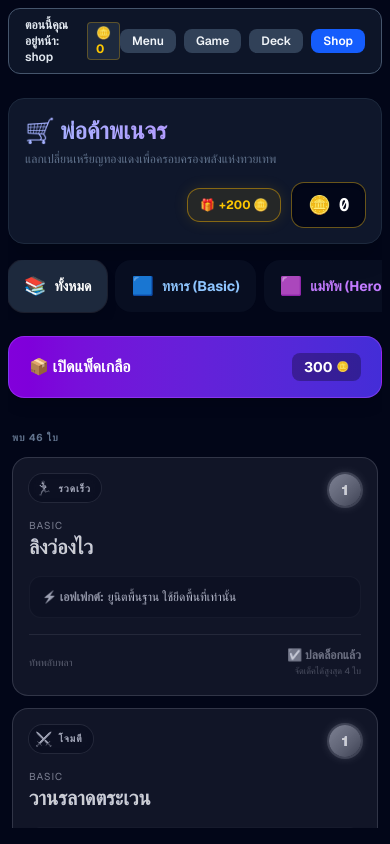
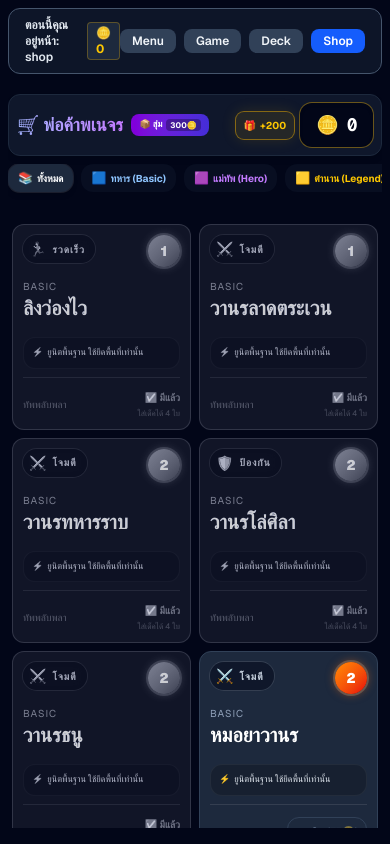
Before and after one commit to Alakok77/Game-Demo, a Next.js app: page /shop in a window 390 px wide. Built offline with nearby package versions, Linux system fonts and the light colour scheme.

Commit message:
style: Compress menu and shop layouts to fit on a single screen without parent scrolling

```diff
--- a/app/shop/page.tsx
+++ b/app/shop/page.tsx
@@ -105,7 +105,7 @@ const CardVisualizer = ({
     <motion.div
       layout
       whileHover={!isOwned ? { scale: 0.98, y: -4 } : {}}
-      className={`group relative flex flex-col rounded-2xl border p-4 transition-all overflow-hidden ${bgClass}`}
+      className={`group relative flex flex-col rounded-xl sm:rounded-2xl border p-2.5 sm:p-4 transition-all overflow-hidden ${bgClass}`}
     >
       {shimmer && !isOwned && (
         <div className="pointer-events-none absolute inset-0 -translate-x-[150%] animate-[shimmer_3s_infinite] bg-gradient-to-r from-transparent via-white/5 to-transparent skew-x-12" />
@@ -129,18 +129,18 @@ const CardVisualizer = ({
       </div>
 
       {/* Structural Ability Block */}
-      <div className="flex-1 bg-black/20 rounded-xl p-3 border border-white/5 flex flex-col gap-2 z-10 mb-4 h-[110px] overflow-hidden group-hover:overflow-y-auto custom-scrollbar">
+      <div className="flex-1 bg-black/20 rounded-xl p-2 sm:p-3 border border-white/5 flex flex-col gap-1 sm:gap-2 z-10 mb-2 sm:mb-4 sm:h-[110px] overflow-hidden group-hover:overflow-y-auto custom-scrollbar">
         {parsed.effect && (
-          <div className="text-xs text-slate-200"><span className="text-indigo-300 font-bold mr-1">⚡ เอฟเฟกต์:</span>{parsed.effect}</div>
+          <div className="text-[9px] sm:text-xs text-slate-200"><span className="text-indigo-300 font-bold mr-1">⚡</span>{parsed.effect}</div>
         )}
         {parsed.condition && (
-          <div className="text-xs text-slate-300"><span className="text-amber-300 font-bold mr-1">⚠️ เงื่อนไข:</span>{parsed.condition}</div>
+          <div className="text-[9px] sm:text-xs text-slate-300"><span className="text-amber-300 font-bold mr-1">⚠️</span>{parsed.condition}</div>
         )}
         {parsed.result && (
-          <div className="text-xs text-emerald-200 font-medium"><span className="text-emerald-400 font-bold mr-1">✨ ผลลัพธ์:</span>{parsed.result}</div>
+          <div className="text-[9px] sm:text-xs text-emerald-200 font-medium"><span className="text-emerald-400 font-bold mr-1">✨</span>{parsed.result}</div>
         )}
         {!parsed.effect && !parsed.condition && !parsed.result && (
-          <div className="text-xs text-slate-400 italic">ไม่มีความสามารถพิเศษ</div>
+          <div className="text-[9px] sm:text-xs text-slate-400 italic">ไม่มีความสามารถพิเศษ</div>
         )}
       </div>
 
@@ -152,24 +152,24 @@ const CardVisualizer = ({
 
         {isOwned ? (
           <div className="flex flex-col items-end">
-            <span className="text-xs font-bold text-emerald-400 mb-0.5">✅ ปลดล็อกแล้ว</span>
-            <span className="text-[9px] text-emerald-500/70">จัดเด็คได้สูงสุด {maxCopies} ใบ</span>
+            <span className="text-[10px] sm:text-xs font-bold text-emerald-400 mb-0.5">✅ มีแล้ว</span>
+            <span className="text-[8px] sm:text-[9px] text-emerald-500/70">ใส่เด็คได้ {maxCopies} ใบ</span>
           </div>
         ) : (
           <motion.button
             whileTap={canAfford ? { scale: 0.9, y: 2 } : {}}
             onClick={handleBuy}
             disabled={!canAfford}
-            className={`px-4 py-2 rounded-xl text-xs font-bold transition-all flex items-center gap-1.5 shadow-lg ${
+            className={`px-2 sm:px-4 py-1.5 sm:py-2 rounded-xl text-[10px] sm:text-xs font-bold transition-all flex items-center gap-1 shadow-lg ${
               canAfford
                 ? "bg-slate-100 text-slate-900 hover:bg-white ring-2 ring-transparent hover:ring-indigo-400/50"
                 : "bg-slate-800 text-slate-500 cursor-not-allowed border border-slate-700 shadow-none"
             }`}
           >
             {canAfford ? (
-              <>กดซื้อ <span className="bg-slate-200 px-1.5 py-0.5 rounded-md text-[10px] text-slate-800 flex items-center">{price} 🪙</span></>
+               <>ซื้อ <span className="bg-slate-200 px-1 py-0.5 rounded-md text-[9px] sm:text-[10px] text-slate-800 flex items-center leading-none">{price} 🪙</span></>
             ) : (
-              <>แพงไป <span className="opacity-50">({price} 🪙)</span></>
+               <>ขาดเงิน <span className="opacity-50">({price}🪙)</span></>
             )}
           </motion.button>
         )}
@@ -263,21 +263,34 @@ export default function ShopPage() {
 
         <div className="flex-1 overflow-y-auto custom-scrollbar flex flex-col">
           {/* ── Header Mobile-First ── */}
-          <div className="mb-4 mt-2 md:mb-6 rounded-2xl bg-slate-900 border border-slate-800 p-4 shadow-xl flex flex-col md:flex-row md:items-center justify-between gap-4 flex-shrink-0">
-          <div>
-            <h1 className="text-2xl md:text-3xl font-black bg-gradient-to-r from-indigo-300 to-purple-400 bg-clip-text text-transparent">🛒 พ่อค้าพเนจร</h1>
-            <p className="text-xs md:text-sm text-slate-500 mt-1">แลกเปลี่ยนเหรียญทองแดงเพื่อครอบครองพลังแห่งทวยเทพ</p>
+          <div className="mb-2 mt-1 md:mb-6 rounded-xl md:rounded-2xl bg-slate-900 border border-slate-800 p-2 sm:p-4 shadow-md flex flex-row items-center justify-between gap-2 flex-shrink-0">
+          <div className="flex-1 min-w-0">
+            <div className="flex items-center gap-2">
+              <h1 className="text-lg md:text-3xl font-black bg-gradient-to-r from-indigo-300 to-purple-400 bg-clip-text text-transparent truncate">🛒 พ่อค้าพเนจร</h1>
+              {/* Inline Pack Button to save vertical space on mobile */}
+              <button
+                onClick={handleBuyPack}
+                disabled={isRolling || profile.coins < 300}
+                className="flex sm:hidden items-center gap-1 rounded-lg bg-gradient-to-r from-purple-700 to-indigo-700 px-2 py-1 font-bold text-white active:scale-95 transition-all text-[9px]"
+              >
+                <span>📦 สุ่ม</span>
+                <span className="bg-black/30 px-1 rounded flex items-center text-[8px]">
+                  300🪙
+                </span>
+              </button>
+            </div>
+            <p className="hidden sm:block text-xs md:text-sm text-slate-500 mt-1">แลกเปลี่ยนเหรียญทองแดงเพื่อครอบครองพลังแห่งทวยเทพ</p>
           </div>
 
-          <div className="flex items-center gap-3 self-end md:self-auto">
+          <div className="flex items-center gap-1.5 shrink-0">
             {canClaimDaily && (
               <motion.button
                 whileHover={{ scale: 1.05 }}
                 whileTap={{ scale: 0.95 }}
                 onClick={handleClaimDaily}
-                className="rounded-xl bg-yellow-500/10 px-3 py-2 text-xs md:text-sm font-bold text-yellow-400 ring-1 ring-yellow-500/50 hover:bg-yellow-500/20 shadow-[0_0_15px_rgba(234,179,8,0.15)] flex items-center gap-1"
+                className="rounded-lg bg-yellow-500/10 px-2 py-1.5 text-[10px] md:text-sm font-bold text-yellow-400 ring-1 ring-yellow-500/50 hover:bg-yellow-500/20 shadow-[0_0_15px_rgba(234,179,8,0.15)] flex items-center gap-1"
               >
-                <span>🎁</span> <span className="hidden md:inline">รับเงินฟรี</span> +200 🪙
+                <span>🎁</span> <span className="hidden md:inline">รับเงินฟรี</span> +200 <span className="hidden sm:inline">🪙</span>
               </motion.button>
             )}
             <div className="flex items-center gap-2 rounded-xl bg-slate-950 px-4 py-2 ring-1 ring-yellow-500/40 shadow-inner">
@@ -306,13 +319,13 @@ export default function ShopPage() {
                   <button
                     key={f.id}
                     onClick={() => setFilter(f.id as any)}
-                    className={`rounded-2xl px-4 py-3 text-sm md:text-base font-bold transition-all flex items-center gap-2 ${
+                    className={`rounded-xl px-2.5 py-1.5 text-[10px] md:text-base font-bold transition-all flex items-center gap-1 shrink-0 ${
                       filter === f.id
-                        ? "bg-slate-800 text-white shadow-lg ring-1 ring-white/10"
+                        ? "bg-slate-800 text-white shadow-md ring-1 ring-white/10"
                         : "bg-slate-900/50 text-slate-500 hover:bg-slate-800/80 hover:text-slate-300"
                     }`}
                   >
-                    <span className="text-lg">{f.icon}</span>
+                    <span className="text-xs sm:text-lg">{f.icon}</span>
                     <span className={filter === f.id ? "text-white" : f.color}>{f.label}</span>
                   </button>
                 ))}
@@ -344,24 +357,9 @@ export default function ShopPage() {
             </motion.div>
           </div>
 
-          {/* Mobile Pack Banner (Visible only on very small screens if needed, otherwise hidden to save space, but let's just make it block sm:flex anyway) */}
-          <button
-              onClick={handleBuyPack}
-              disabled={isRolling || profile.coins < 300}
-              className="sm:hidden w-full flex items-center justify-between rounded-2xl bg-gradient-to-r from-purple-700 to-indigo-700 px-5 py-4 font-bold text-white active:scale-95 transition-all shadow-lg border border-purple-500/50"
-            >
-              <span className="text-base flex items-center gap-2">📦 เปิดแพ็คเกลือ</span>
-              <span className="bg-black/30 px-3 py-1 rounded-lg text-sm flex items-center gap-1">
-                300 <span className="text-[10px]">🪙</span>
-              </span>
-          </button>
-
           {/* ── Main Shop Grid ── */}
-          <div className="mt-4 px-1">
-            <div className="text-[10px] sm:text-xs font-bold text-slate-500 uppercase tracking-widest mb-3">
-              พบ {filteredCards.length} ใบ
-            </div>
-            <div className="grid grid-cols-1 sm:grid-cols-2 xl:grid-cols-3 gap-3 md:gap-4">
+          <div className="mt-2 px-1">
+            <div className="grid grid-cols-2 md:grid-cols-2 xl:grid-cols-3 gap-2 md:gap-4">
               {filteredCards.map((card) => {
                 const isOwned = ownedIds.includes(card.templateId);
                 const price = getCardPrice(card.tier, card.unlockLevel);
```
Also changed, not shown: app/menu/page.tsx (+9 -9 lines).
